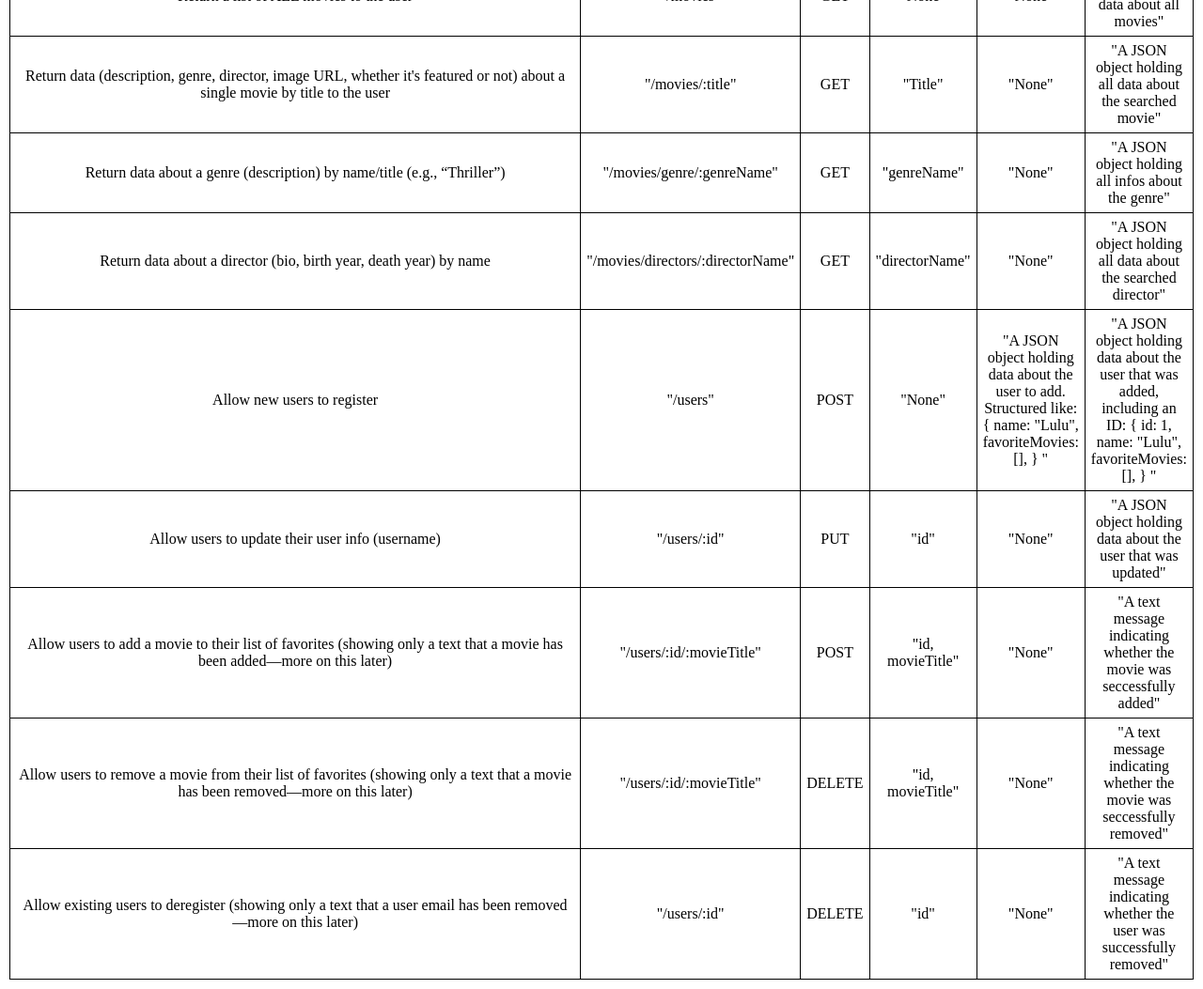
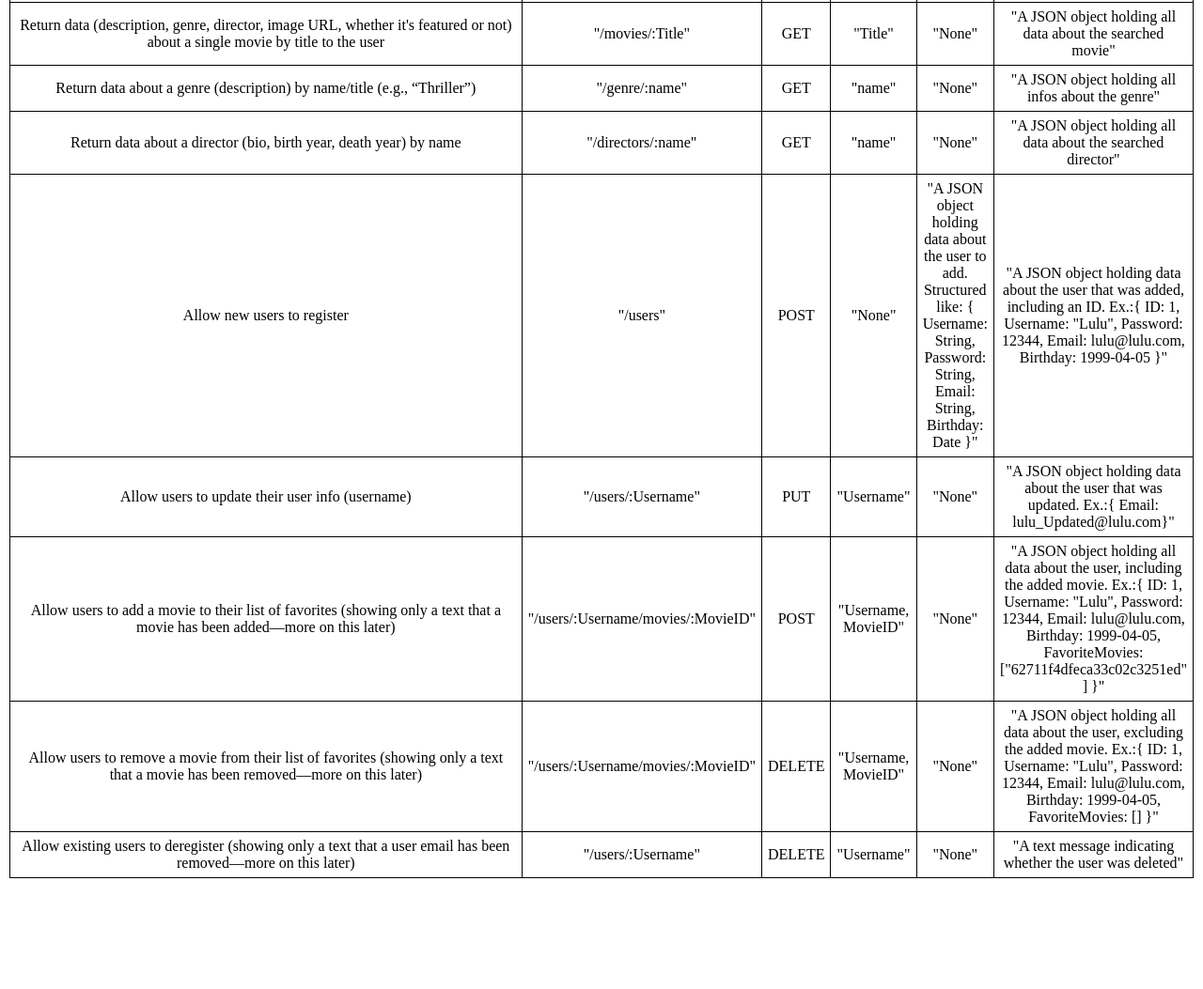
Before and after one commit to knopgm/movie_api, a website: page public/documentation.html in a window 1280 px wide. Shown: the part 179-1232 px from the top of the page at 94% size. After the commit the page ends 1124 px from the top, so only its background shows below. Drawn offline with Linux system fonts and the light colour scheme.

Commit message:
Update documentation

```diff
--- a/public/documentation.html
+++ b/public/documentation.html
@@ -38,7 +38,7 @@
             Return data (description, genre, director, image URL, whether it's
             featured or not) about a single movie by title to the user
           </td>
-          <td>"/movies/:title"</td>
+          <td>"/movies/:Title"</td>
           <td>GET</td>
           <td>"Title"</td>
           <td>"None"</td>
@@ -49,9 +49,9 @@
             Return data about a genre (description) by name/title (e.g.,
             “Thriller”)
           </td>
-          <td>"/movies/genre/:genreName"</td>
+          <td>"/genre/:name"</td>
           <td>GET</td>
-          <td>"genreName"</td>
+          <td>"name"</td>
           <td>"None"</td>
           <td>"A JSON object holding all infos about the genre"</td>
         </tr>
@@ -59,9 +59,9 @@
           <td>
             Return data about a director (bio, birth year, death year) by name
           </td>
-          <td>"/movies/directors/:directorName"</td>
+          <td>"/directors/:name"</td>
           <td>GET</td>
-          <td>"directorName"</td>
+          <td>"name"</td>
           <td>"None"</td>
           <td>"A JSON object holding all data about the searched director"</td>
         </tr>
@@ -72,32 +72,40 @@
           <td>"None"</td>
           <td>
             "A JSON object holding data about the user to add. Structured like:
-            { name: "Lulu", favoriteMovies: [], } "
+            { Username: String, Password: String, Email: String, Birthday: Date
+            }"
           </td>
           <td>
             "A JSON object holding data about the user that was added, including
-            an ID: { id: 1, name: "Lulu", favoriteMovies: [], } "
+            an ID. Ex.:{ ID: 1, Username: "Lulu", Password: 12344, Email:
+            lulu@lulu.com, Birthday: 1999-04-05 }"
           </td>
         </tr>
         <tr>
           <td>Allow users to update their user info (username)</td>
-          <td>"/users/:id"</td>
+          <td>"/users/:Username"</td>
           <td>PUT</td>
-          <td>"id"</td>
+          <td>"Username"</td>
           <td>"None"</td>
-          <td>"A JSON object holding data about the user that was updated"</td>
+          <td>
+            "A JSON object holding data about the user that was updated. Ex.:{
+            Email: lulu_Updated@lulu.com}"
+          </td>
         </tr>
         <tr>
           <td>
             Allow users to add a movie to their list of favorites (showing only
             a text that a movie has been added—more on this later)
           </td>
-          <td>"/users/:id/:movieTitle"</td>
+          <td>"/users/:Username/movies/:MovieID"</td>
           <td>POST</td>
-          <td>"id, movieTitle"</td>
+          <td>"Username, MovieID"</td>
           <td>"None"</td>
           <td>
-            "A text message indicating whether the movie was seccessfully added"
+            "A JSON object holding all data about the user, including the added
+            movie. Ex.:{ ID: 1, Username: "Lulu", Password: 12344, Email:
+            lulu@lulu.com, Birthday: 1999-04-05, FavoriteMovies:
+            ["62711f4dfeca33c02c3251ed" ] }"
           </td>
         </tr>
         <tr>
@@ -105,13 +113,14 @@
             Allow users to remove a movie from their list of favorites (showing
             only a text that a movie has been removed—more on this later)
           </td>
-          <td>"/users/:id/:movieTitle"</td>
+          <td>"/users/:Username/movies/:MovieID"</td>
           <td>DELETE</td>
-          <td>"id, movieTitle"</td>
+          <td>"Username, MovieID"</td>
           <td>"None"</td>
           <td>
-            "A text message indicating whether the movie was seccessfully
-            removed"
+            "A JSON object holding all data about the user, excluding the added
+            movie. Ex.:{ ID: 1, Username: "Lulu", Password: 12344, Email:
+            lulu@lulu.com, Birthday: 1999-04-05, FavoriteMovies: [] }"
           </td>
         </tr>
         <tr>
@@ -119,14 +128,11 @@
             Allow existing users to deregister (showing only a text that a user
             email has been removed—more on this later)
           </td>
-          <td>"/users/:id"</td>
+          <td>"/users/:Username"</td>
           <td>DELETE</td>
-          <td>"id"</td>
+          <td>"Username"</td>
           <td>"None"</td>
-          <td>
-            "A text message indicating whether the user was successfully
-            removed"
-          </td>
+          <td>"A text message indicating whether the user was deleted"</td>
         </tr>
       </table>
     </div>
```
